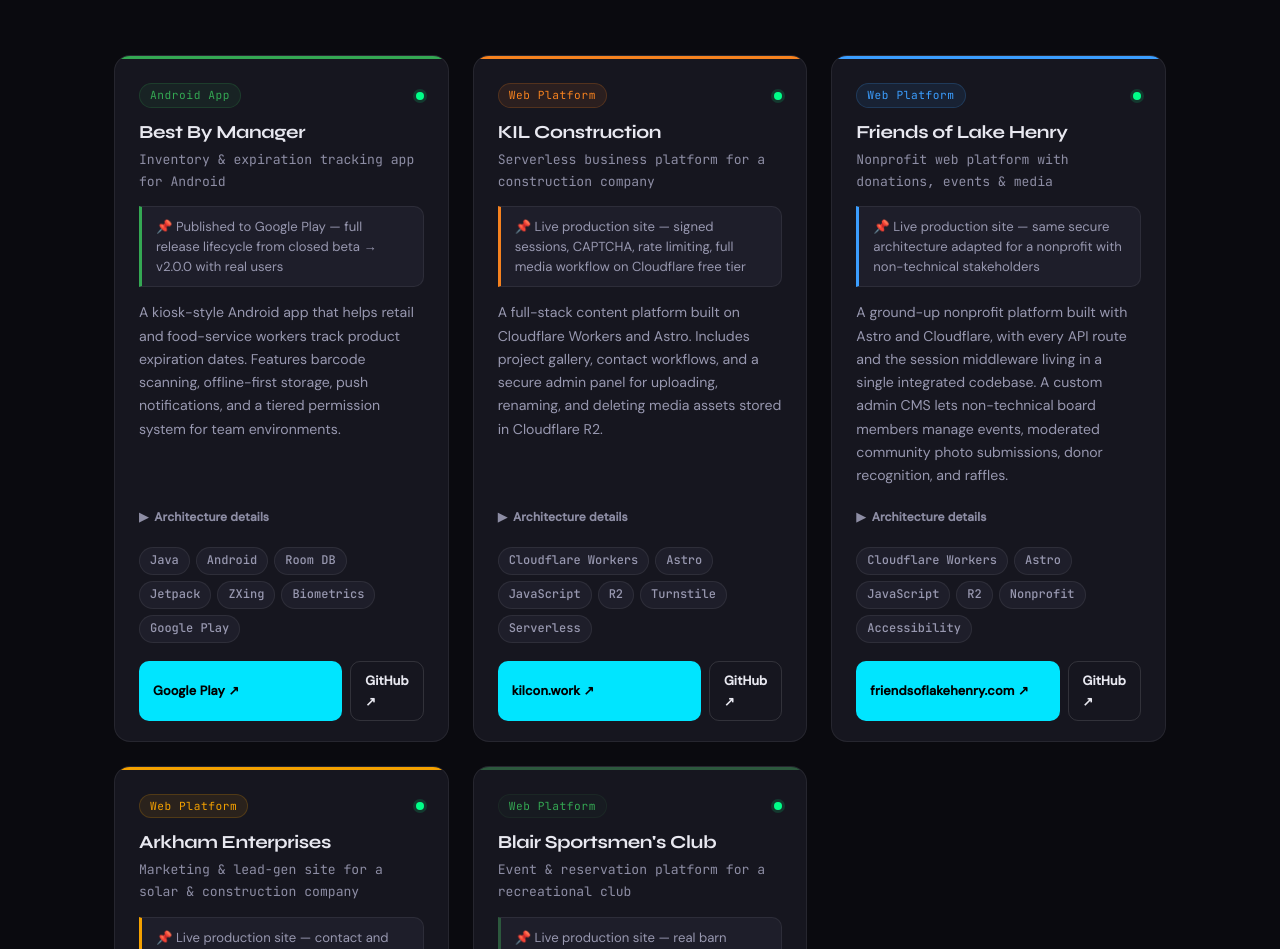
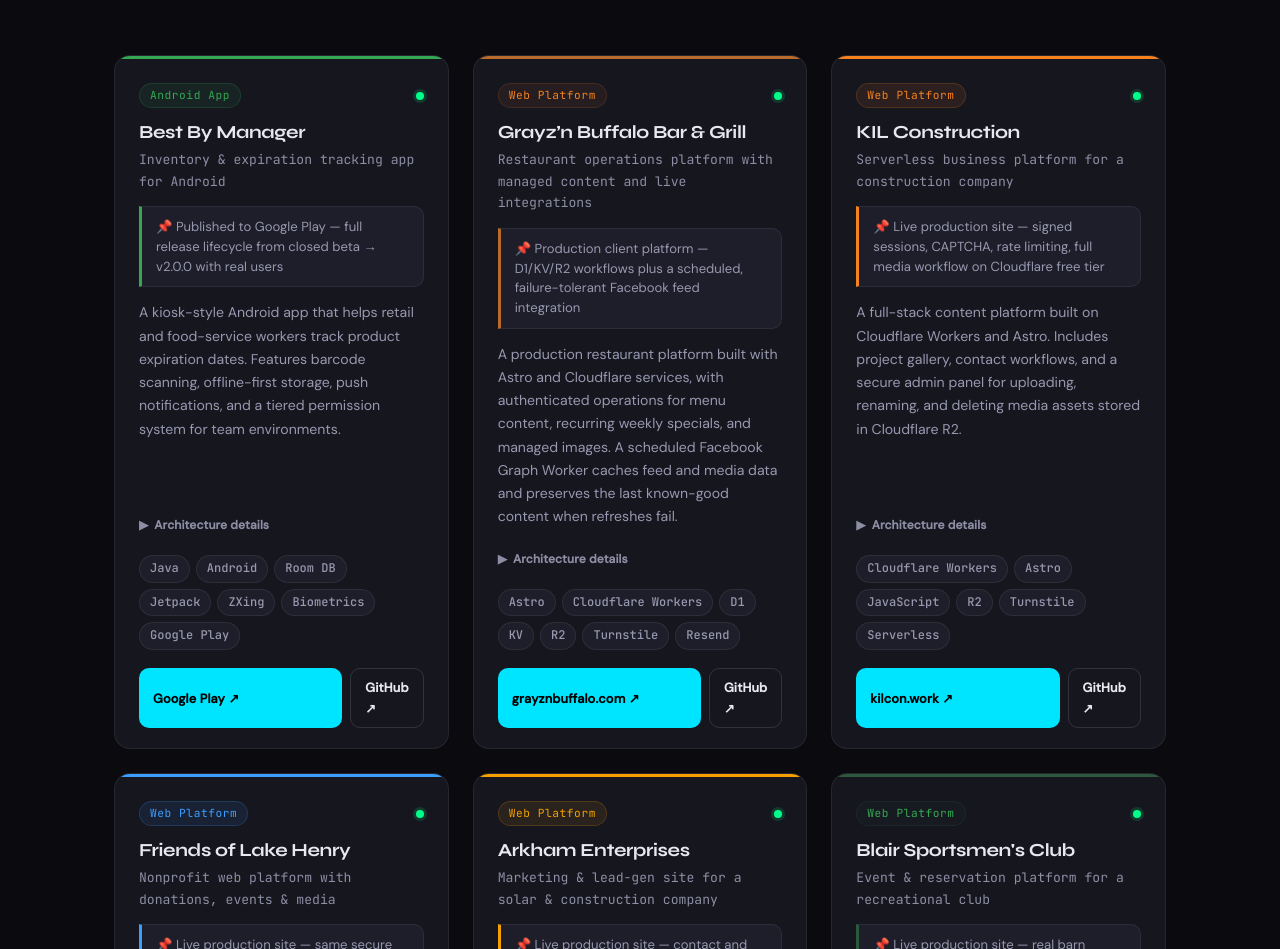
Before and after one commit to joshua-werlein/portfolio, a React (Vite) app: page / in a window 1280 px wide. Shown: the part 3220-4169 px from the top of the page. Built offline with nearby package versions, Linux system fonts and the light colour scheme.

Commit message:
feat: add Grayz'n Buffalo to portfolio projects

```diff
--- a/src/components/Projects.jsx
+++ b/src/components/Projects.jsx
@@ -25,6 +25,30 @@
     type: 'Android App',
     typeColor: '#34A853',
     typeColorText: 'var(--tag-green)',
+  },
+  {
+    id: 'grayzn',
+    name: 'Grayz’n Buffalo Bar & Grill',
+    tagline: 'Restaurant operations platform with managed content and live integrations',
+    impact: 'Production client platform — D1/KV/R2 workflows plus a scheduled, failure-tolerant Facebook feed integration',
+    description:
+      'A production restaurant platform built with Astro and Cloudflare services, with authenticated operations for menu content, recurring weekly specials, and managed images. A scheduled Facebook Graph Worker caches feed and media data and preserves the last known-good content when refreshes fail.',
+    architecture: [
+      'Astro application deployed on Cloudflare Pages/Workers with D1-backed menu and weekly-special data',
+      'KV-backed admin sessions and R2-backed managed media workflows for restaurant content',
+      'Recurring weekly-special defaults and date-bound admin workflows designed for non-technical staff',
+      'Separate scheduled Facebook Graph Worker with cached feed/media data and last-known-good failure behavior',
+      'Turnstile-protected contact delivery through Resend with production security headers and staging no-index controls',
+      'Responsive image delivery, reduced-motion support, and keyboard-accessible interactive UI',
+    ],
+    tags: ['Astro', 'Cloudflare Workers', 'D1', 'KV', 'R2', 'Turnstile', 'Resend'],
+    links: [
+      { label: 'grayznbuffalo.com', url: 'https://grayznbuffalo.com', primary: true },
+      { label: 'GitHub', url: 'https://github.com/joshua-werlein/grayzn-buffalo', primary: false },
+    ],
+    type: 'Web Platform',
+    typeColor: '#B96B2D',
+    typeColorText: 'var(--tag-orange)',
   },
   {
     id: 'kilcon',
```
